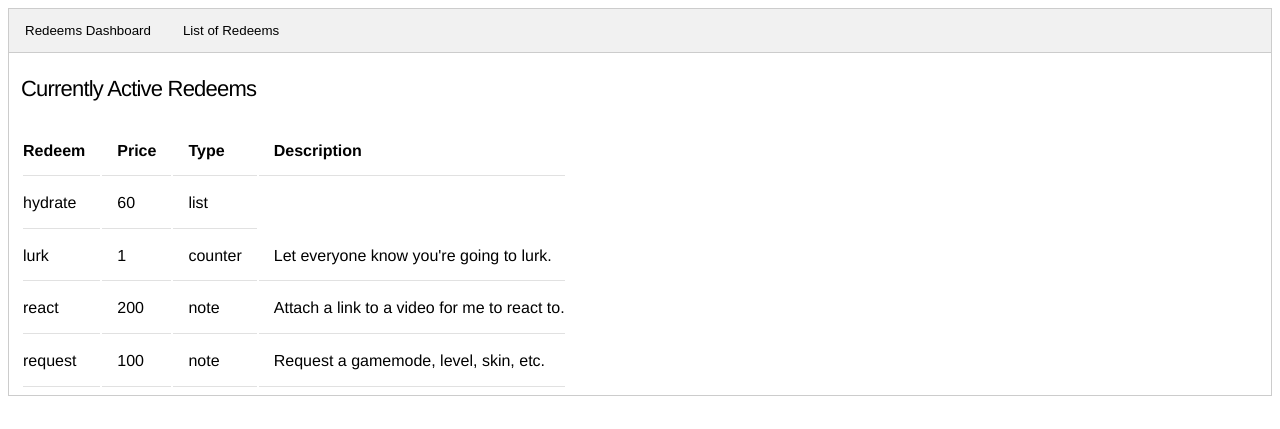
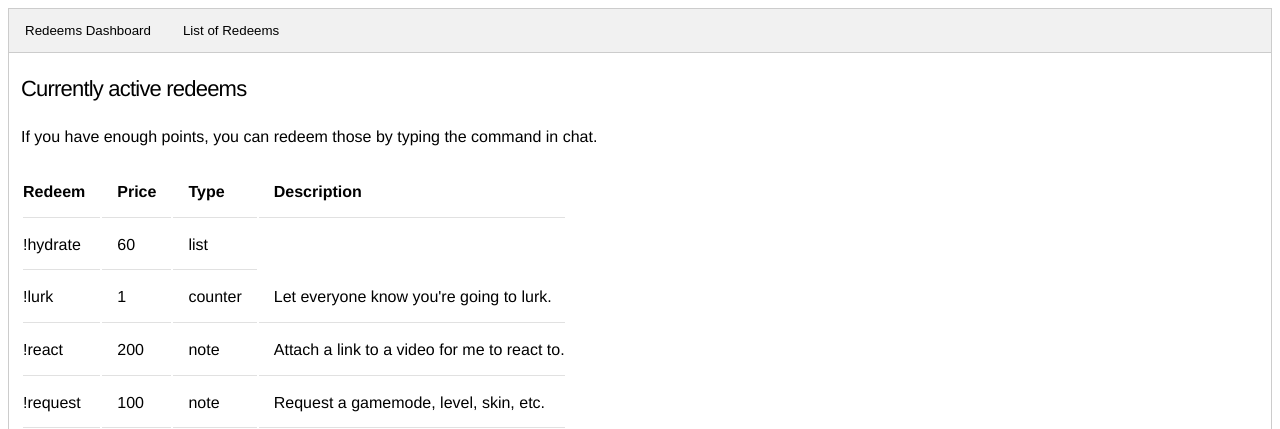
Before and after one commit to SleepyLili/tlapbot, a Flask app: page /dashboard in a window 1280 px wide, after a click on "List of Redeems". Shown: the top 429 px of the page. Run offline with Flask 2, Linux system fonts and the light colour scheme; data that the repository does not hold is empty.

Commit message:
wording update for better clarity

```diff
--- a/tlapbot/templates/dashboard.html
+++ b/tlapbot/templates/dashboard.html
@@ -20,7 +20,7 @@
             <table>
                 <thead>
                     <tr>
-                        <th>Points balance:</th>
+                        <th>Your points balance</th>
                     </tr>
                 </thead>
                 {% for user in users %}
@@ -36,7 +36,7 @@
             <table>
                 <thead>
                     <tr>
-                        <th>Counters</th>
+                        <th>Active counters</th>
                     </tr>
                 </thead>
                 {% for counter in counters %}
@@ -51,6 +51,9 @@
             {% if queue %}
             <table>
                 <thead>
+                    <tr>
+                        <th>Recent redeems</th>
+                    </tr>
                     <tr>
                         <th>Time</th>
                         <th>Redeem</th>
@@ -74,7 +77,8 @@
     </div>
 
     <div id='redeems-list' class="tabcontent">
-        <h3>Currently Active Redeems</h3>
+        <h3>Currently active redeems</h3>
+        <p>If you have enough points, you can redeem those by typing the command in chat.</p>
         <body>
             {% if redeems %}
             <table>
@@ -88,7 +92,7 @@
                 </thead>
                 {% for redeem, redeem_info in redeems.items() %}
                 <tbody>
-                    <td>{{ redeem }}</td>
+                    <td>!{{ redeem }}</td>
                     <td>{{ redeem_info["price"] }}</td>
                     <td>{{ redeem_info["type"] }}</td>
                     {% if redeem_info["info"] %}
```
